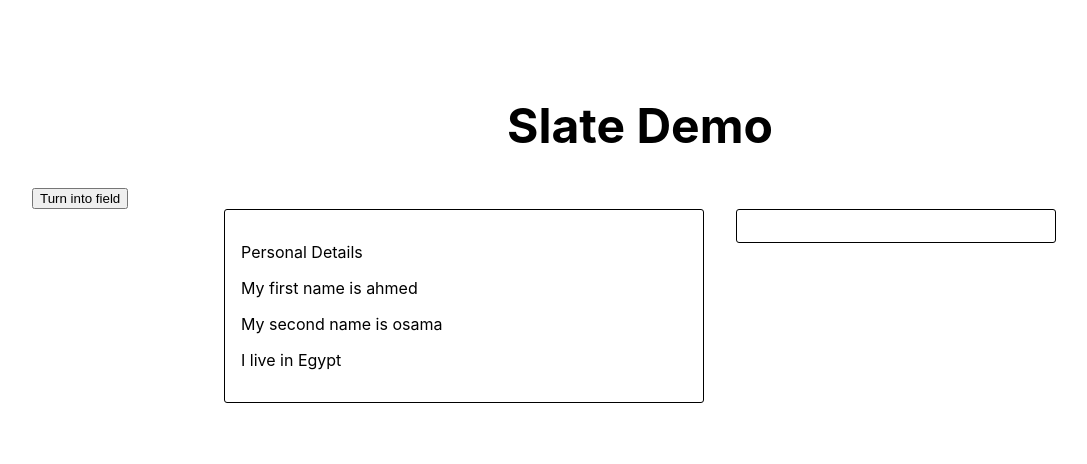
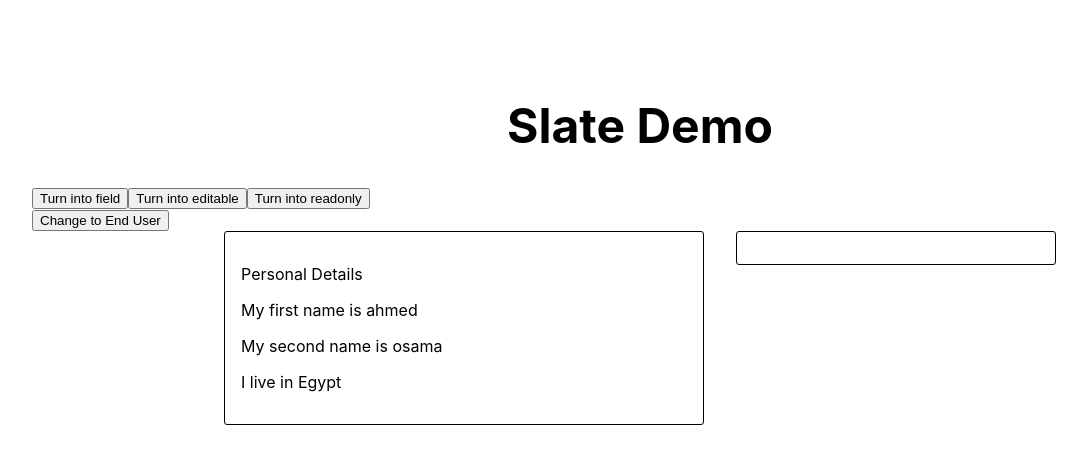
Before and after one commit to ahmedosama7450/upwork-slate, a Next.js app: page / in a window 1280 px wide. Shown: the top 464 px of the page, without its empty margins (0-1087 px from the left). Built offline with nearby package versions, Linux system fonts and the light colour scheme.

Commit message:
admin mode

```diff
--- a/components/RichEditor.tsx
+++ b/components/RichEditor.tsx
@@ -1,4 +1,4 @@
-import React, { useCallback, useState } from "react";
+import React, { Dispatch, SetStateAction, useCallback, useState } from "react";
 import {
   BaseEditor,
   Editor,
@@ -21,12 +21,13 @@ import {
 import { nanoid } from "nanoid";
 
 import { withFields } from "../utils/withFields";
+import { withEditable } from "../utils/withEditable";
 
 import styles from "../styles/RichEditor.module.css";
 import { withHistory } from "slate-history";
 import { HistoryEditor } from "slate-history/dist/history-editor";
 
-type CustomText = { text: string };
+type CustomText = { text: string; editable?: boolean };
 
 type FieldElement = {
   type: "field";
@@ -68,9 +69,15 @@ const initialValue: Descendant[] = [
   },
 ];
 
-export const RichEditor = () => {
+export const RichEditor = ({
+  isAdmin,
+  setIsAdmin,
+}: {
+  isAdmin: boolean;
+  setIsAdmin: Dispatch<SetStateAction<boolean>>;
+}) => {
   const [editor] = useState(() =>
-    withFields(withReact(withHistory(createEditor())))
+    withEditable(withFields(withReact(withHistory(createEditor()))), isAdmin)
   );
 
   const [fieldsIds, setFieldsIds] = useState<string[]>([]);
@@ -99,9 +106,19 @@ export const RichEditor = () => {
 
   const renderLeaf = useCallback(
     ({ attributes, children, leaf }: RenderLeafProps) => {
-      return <span {...attributes}>{children}</span>;
+      return (
+        <span
+          {...attributes}
+          contentEditable={
+            isAdmin ? true : leaf.editable === undefined ? false : leaf.editable
+          }
+          style={{ backgroundColor: leaf.editable ? "lightblue" : undefined }}
+        >
+          {children}
+        </span>
+      );
     },
-    []
+    [isAdmin]
   );
 
   const turnIntoField = () => {
@@ -129,6 +146,26 @@ export const RichEditor = () => {
     setFieldsIds((ids) => [...ids, fieldId]);
   };
 
+  const turnIntoEditable = () => {
+    if (!editor.selection || Range.isCollapsed(editor.selection)) return;
+
+    Transforms.setNodes(
+      editor,
+      { editable: true },
+      { match: (n) => Text.isText(n), split: true }
+    );
+  };
+
+  const turnIntoReadonly = () => {
+    if (!editor.selection || Range.isCollapsed(editor.selection)) return;
+
+    Transforms.setNodes(
+      editor,
+      { editable: false },
+      { match: (n) => Text.isText(n), split: true }
+    );
+  };
+
   return (
     <Slate
       editor={editor}
@@ -152,7 +189,19 @@ export const RichEditor = () => {
         setFieldsIds(fieldsElements.map((field) => field.id));
       }}
     >
-      <button onClick={() => turnIntoField()}>Turn into field</button>
+      {isAdmin && (
+        <div>
+          <button onClick={() => turnIntoField()}>Turn into field</button>
+          <button onClick={() => turnIntoEditable()}>Turn into editable</button>
+          <button onClick={() => turnIntoReadonly()}>Turn into readonly</button>
+        </div>
+      )}
+
+      <div>
+        <button onClick={() => setIsAdmin((isAdmin) => !isAdmin)}>
+          {isAdmin ? "Change to End User" : "Change to Admin"}
+        </button>
+      </div>
 
       <div className={styles.container}>
         <Editable
--- /dev/null
+++ b/components/RichEditorParent.tsx
@@ -0,0 +1,8 @@
+import { useState } from "react";
+import { RichEditor } from "./RichEditor";
+
+export const RichEditorParent = () => {
+  const [isAdmin, setIsAdmin] = useState(true);
+
+  return <RichEditor isAdmin={isAdmin} setIsAdmin={setIsAdmin} />;
+};
--- a/pages/index.tsx
+++ b/pages/index.tsx
@@ -2,7 +2,7 @@ import type { NextPage } from "next";
 import Head from "next/head";
 import styles from "../styles/Home.module.css";
 
-import { RichEditor } from "../components/RichEditor";
+import { RichEditorParent } from "../components/RichEditorParent";
 
 const Home: NextPage = () => {
   return (
@@ -16,7 +16,7 @@ const Home: NextPage = () => {
       <main className={styles.main}>
         <h1 className={styles.title}>Slate Demo</h1>
 
-        <RichEditor />
+        <RichEditorParent />
       </main>
     </div>
   );
--- /dev/null
+++ b/utils/withEditable.ts
@@ -0,0 +1,11 @@
+import { Editor } from "slate";
+
+export const withEditable = (editor: Editor, isAdmin: boolean) => {
+  const { deleteBackward } = editor;
+
+  editor.deleteBackward = (unit) => {
+    if (isAdmin) deleteBackward(unit);
+  };
+
+  return editor;
+};
```
Also changed, not shown: utils/withFields.ts (renamed from utils/withFields.tsx).
